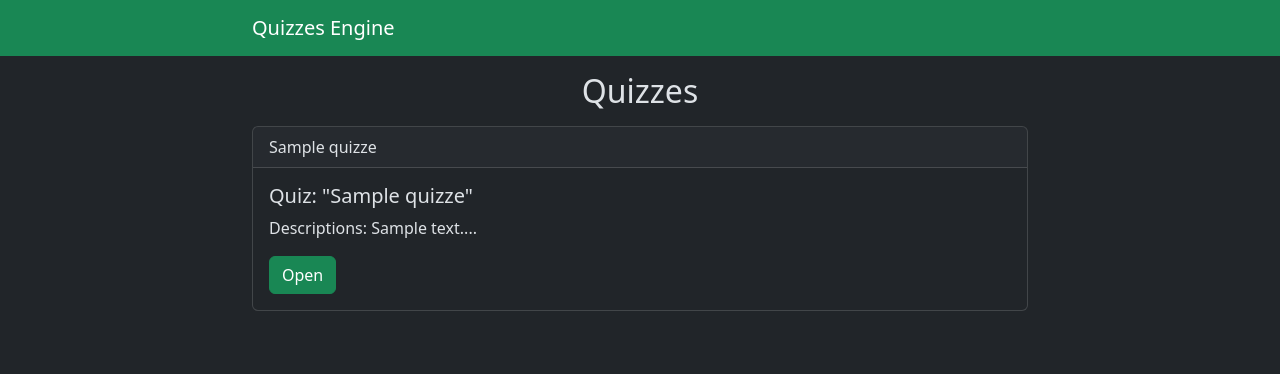
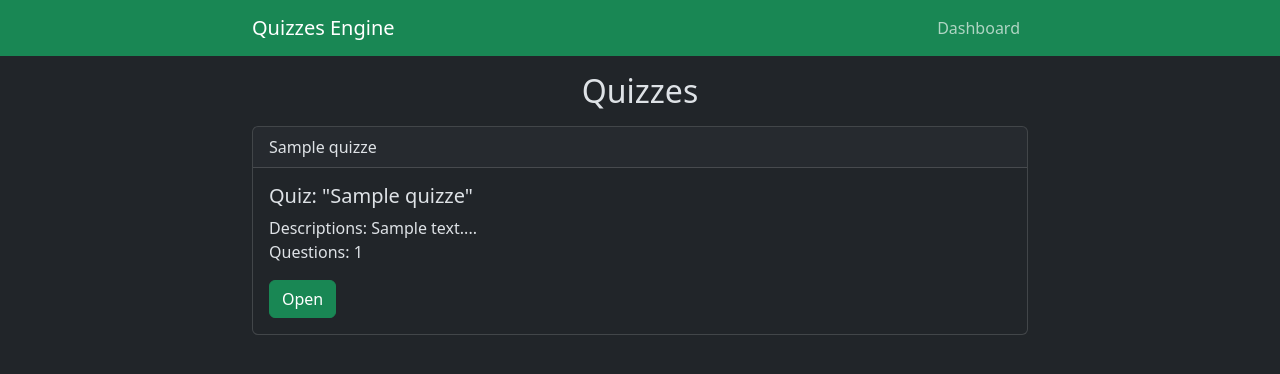
Before and after one commit to vitaliypopel/django-quiz, a Django app: page /quizzes/ in a window 1280 px wide. Shown: the top 374 px of the page. Run offline with Django 5.2, Linux system fonts and the light colour scheme; tables that the repository leaves empty hold one stand-in row (values such as "Sample post").

Commit message:
added demo dashboard and changed views to generic way

```diff
--- a/django_quiz/django_quiz/urls.py
+++ b/django_quiz/django_quiz/urls.py
@@ -19,5 +19,5 @@ from django.urls import path, include
 
 urlpatterns = [
     path('admin/', admin.site.urls),
-    path('quizzes/', include('quiz.urls')),
+    path('', include('quiz.urls')),
 ]
--- a/django_quiz/quiz/templates/quiz/base.html
+++ b/django_quiz/quiz/templates/quiz/base.html
@@ -22,6 +22,15 @@
                     <button class="navbar-toggler" type="button" data-bs-toggle="collapse" data-bs-target="#navbarNav">
                         <span class="navbar-toggler-icon"></span>
                     </button>
+                    <div class="collapse navbar-collapse" id="navbarNav">
+                        <ul class="navbar-nav ms-auto">
+                            <li class="navbar-item">
+                                {% url 'quiz:dashboard' as dashboard_url %}
+                                <a class="nav-link {% if request.path == dashboard_url %}active{% endif %}"
+                                   href="{{ dashboard_url }}">Dashboard</a>
+                            </li>
+                        </ul>
+                    </div>
                 </div>
             </nav>
         </div>
--- a/django_quiz/quiz/templates/quiz/quiz.html
+++ b/django_quiz/quiz/templates/quiz/quiz.html
@@ -7,6 +7,7 @@
 {% block context %}
     <h2 class="text-center mt-3 mb-3">{{ quiz }}</h2>
     <p class="text-center fs-5">Descriptions: {{ quiz.descriptions }}</p>
+    <p class="text-center fs-5">Questions: {{ quiz.question_set.all|length }}</p>
     <div class="text-center">
         <a class="btn btn-success fs-5"
            href="{% url 'quiz:question' quiz.url_title 1 %}">Take the quiz</a>
--- a/django_quiz/quiz/templates/quiz/quizzes.html
+++ b/django_quiz/quiz/templates/quiz/quizzes.html
@@ -11,7 +11,8 @@
             <div class="card-header">{{ quiz }}</div>
             <div class="card-body">
                 <h5 class="card-title">Quiz: "{{ quiz }}"</h5>
-                <p class="card-text">Descriptions: {{ quiz.descriptions|truncatewords:50 }}...</p>
+                <p class="card-text mb-0">Descriptions: {{ quiz.descriptions|truncatewords:50 }}...</p>
+                <p class="card-text">Questions: {{ quiz.question_set.all|length }}</p>
                 <a href="{% url 'quiz:quiz' quiz.url_title %}" class="btn btn-success">Open</a>
             </div>
         </div>
--- a/django_quiz/quiz/templates/quiz/result.html
+++ b/django_quiz/quiz/templates/quiz/result.html
@@ -14,7 +14,7 @@
                 (<i><u>{% if user_answer.is_correct %}Correct{% else %}Incorrect{% endif %}</u></i>)
             </span>:
         </h4>
-        <ol>
+        <ul>
             {% for choice in user_answer.question.choice_set.all %}
                 <li class="fs-5">
                     <span class="text-{% if choice.is_correct %}success{% else %}danger{% endif %}">
@@ -25,7 +25,7 @@
                     {% endif %}
                 </li>
             {% endfor %}
-        </ol>
+        </ul>
     {% endfor %}
     <p class="fs-5">Your rating: <u>{{ rating }}/{{ user_answers|length }}</u></p>
 {% endblock %}
--- a/django_quiz/quiz/urls.py
+++ b/django_quiz/quiz/urls.py
@@ -5,10 +5,14 @@ from . import views
 
 app_name = 'quiz'
 urlpatterns = [
-    path('', views.QuizzesView.as_view(), name='quizzes'),
-    path('<slug:quiz_title>/', views.QuizView.as_view(), name='quiz'),
-    path('<slug:quiz_title>/<int:question_id>/',
+    path('dashboard/',
+         views.Dashboard.as_view(), name='dashboard'),
+    path('quizzes/',
+         views.QuizzesView.as_view(), name='quizzes'),
+    path('quizzes/<slug:quiz_title>/',
+         views.QuizView.as_view(), name='quiz'),
+    path('quizzes/<slug:quiz_title>/<int:question_id>/',
          views.QuizQuestionView.as_view(), name='question'),
-    path('<slug:quiz_title>/result/',
+    path('quizzes/<slug:quiz_title>/result/',
          views.QuizResultView.as_view(), name='result'),
 ]
--- /dev/null
+++ b/django_quiz/quiz/utils.py
@@ -0,0 +1,2 @@
+def get_session(request):
+    return request.session.session_key
--- a/django_quiz/quiz/views.py
+++ b/django_quiz/quiz/views.py
@@ -1,27 +1,24 @@
-from django.shortcuts import render, redirect, reverse, get_object_or_404, get_list_or_404
-from django.views.generic import View
+from django.shortcuts import render, redirect, reverse, get_object_or_404
+from django.views.generic import View, ListView, DetailView
 
 from .models import Quiz, Question, Choice, UserAnswer
+from .utils import get_session
 
 
-class QuizzesView(View):
-    def get(self, request):
-        quizzes = Quiz.objects.all()
-        return render(
-            request,
-            template_name='quiz/quizzes.html',
-            context={'quizzes': quizzes},
-        )
+class QuizzesView(ListView):
+    template_name = 'quiz/quizzes.html'
+    model = Quiz
+    context_object_name = 'quizzes'
 
 
-class QuizView(View):
-    def get(self, request, quiz_title: str):
-        quiz = get_object_or_404(Quiz, url_title=quiz_title)
-        return render(
-            request,
-            template_name='quiz/quiz.html',
-            context={'quiz': quiz},
-        )
+class QuizView(DetailView):
+    template_name = 'quiz/quiz.html'
+    model = Quiz
+    context_object_name = 'quiz'
+
+    def get_object(self):
+        url_title = self.kwargs['quiz_title']
+        return get_object_or_404(self.model, url_title=url_title)
 
 
 class QuizQuestionView(View):
@@ -40,7 +37,7 @@ class QuizQuestionView(View):
 
     def post(self, request, quiz_title: str, question_id: int):
         choice_id = int(request.POST.get('choice'))
-        session = request.session.session_key
+        session = get_session(request)
         next_question_id = question_id + 1
 
         quiz = get_object_or_404(Quiz, url_title=quiz_title)
@@ -73,7 +70,7 @@ class QuizResultView(View):
         quiz = get_object_or_404(Quiz, url_title=quiz_title)
         user_answers = UserAnswer.objects.filter(
             quiz=quiz,
-            session=request.session.session_key,
+            session=get_session(request),
         )
         rating = user_answers.filter(is_correct=True).count()
 
@@ -86,3 +83,13 @@ class QuizResultView(View):
                 'rating': rating,
             },
         )
+
+
+class Dashboard(View):
+    def get(self, request):
+        session = get_session(request)
+        return render(
+            request,
+            template_name='quiz/base.html',
+            context={},
+        )
```
